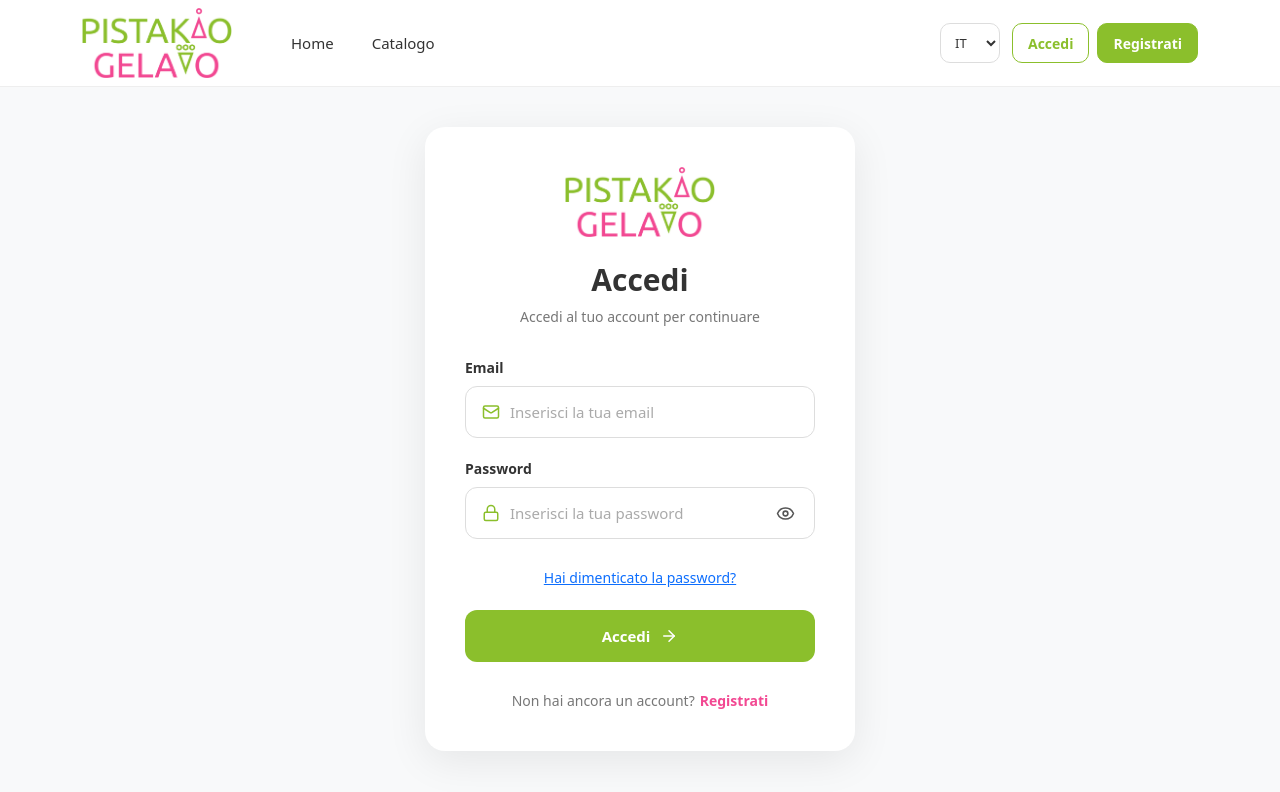
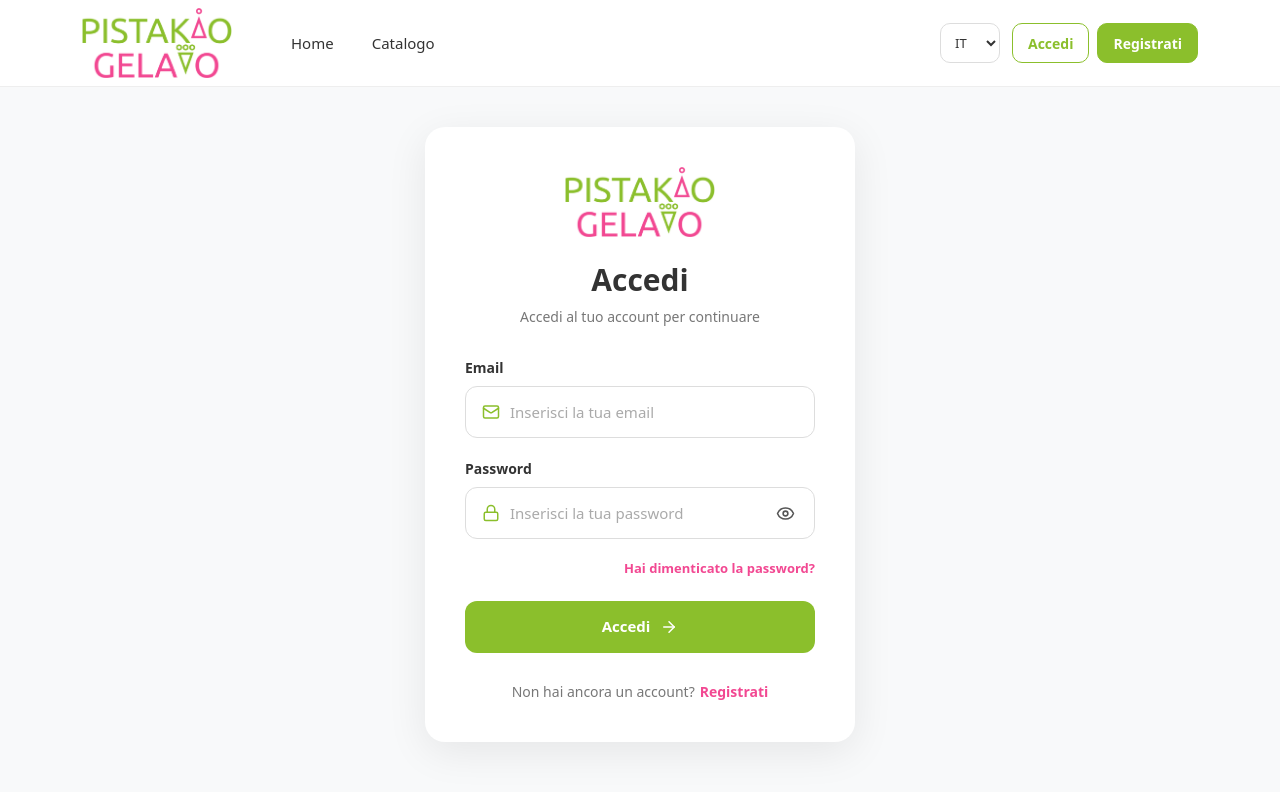
Before and after one commit to kevindonati/PistakioGelatoFE, a React (Vite) app: page /login in a window 1280 px wide. Shown: the top 792 px of the page. Built offline with nearby package versions, Linux system fonts and the light colour scheme; no server answers; a web font is replaced by a local one.

Commit message:
fixed forgot password style

```diff
--- a/src/pages/guest pages/ForgotPassword.tsx
+++ b/src/pages/guest pages/ForgotPassword.tsx
@@ -74,8 +74,8 @@ function ForgotPassword() {
               </button>
             </form>
 
-            <div className="login-register">
-              <Link to="/login">
+            <div className="forgot-password">
+              <Link to="/login" className="forgot-text">
                 <ArrowLeft size={15} />
 
                 {t("forgotPassword.backToLogin")}
@@ -94,8 +94,8 @@ function ForgotPassword() {
 
             <p>{t("forgotPassword.successMessage")}</p>
 
-            <div className="login-register">
-              <Link to="/login">
+            <div className="forgot-password">
+              <Link to="/login" className="forgot-text">
                 <ArrowLeft size={15} />
 
                 {t("forgotPassword.backToLogin")}
--- a/src/pages/guest pages/Login.tsx
+++ b/src/pages/guest pages/Login.tsx
@@ -101,8 +101,10 @@ function Login() {
           </div>
 
           {/* Forgot password */}
-          <div className="forgot-password login-register">
-            <Link to="/forgot-password">{t("auth.forgotPassword")}</Link>
+          <div className="forgot-password">
+            <Link to="/forgot-password" className="forgot-text">
+              {t("auth.forgotPassword")}
+            </Link>
           </div>
 
           {/* Error */}
--- a/src/pages/guest pages/ResetPassword.tsx
+++ b/src/pages/guest pages/ResetPassword.tsx
@@ -69,8 +69,10 @@ function ResetPassword() {
 
             <p>{t("resetPassword.successMessage")}</p>
 
-            <div className="login-register">
-              <Link to="/login">{t("resetPassword.goToLogin")}</Link>
+            <div className="forgot-password">
+              <Link to="/login" className="forgot-text">
+                {t("resetPassword.goToLogin")}
+              </Link>
             </div>
           </div>
         </div>
@@ -155,8 +157,8 @@ function ResetPassword() {
           </button>
         </form>
 
-        <div className="login-register">
-          <Link to="/login">
+        <div className="forgot-password">
+          <Link to="/login" className="forgot-text">
             <ArrowLeft size={15} />
 
             {t("resetPassword.backToLogin")}
--- a/src/styles/Login.css
+++ b/src/styles/Login.css
@@ -141,11 +141,11 @@
 .forgot-password {
   display: flex;
   justify-content: flex-end;
-  margin-top: -8px;
+  margin-top: 12px;
   margin-bottom: 22px;
 }
 
-.forgot-password button {
+.forgot-text {
   border: none;
   background: none;
   padding: 0;
@@ -153,9 +153,10 @@
   font-size: 13px;
   font-weight: 600;
   cursor: pointer;
+  text-decoration: none;
 }
 
-.forgot-password button:hover {
+.forgot-text:hover {
   text-decoration: underline;
 }
 
```
